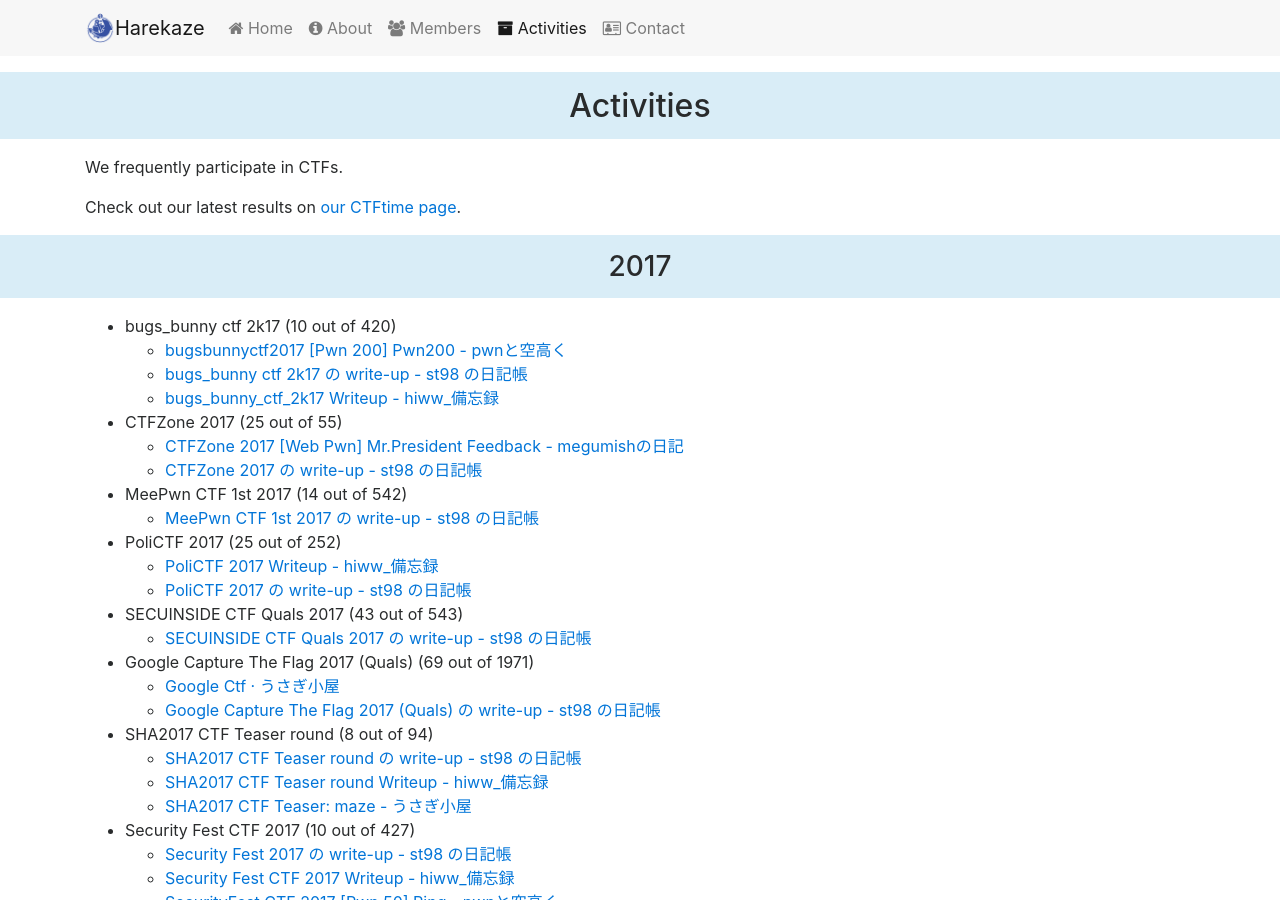
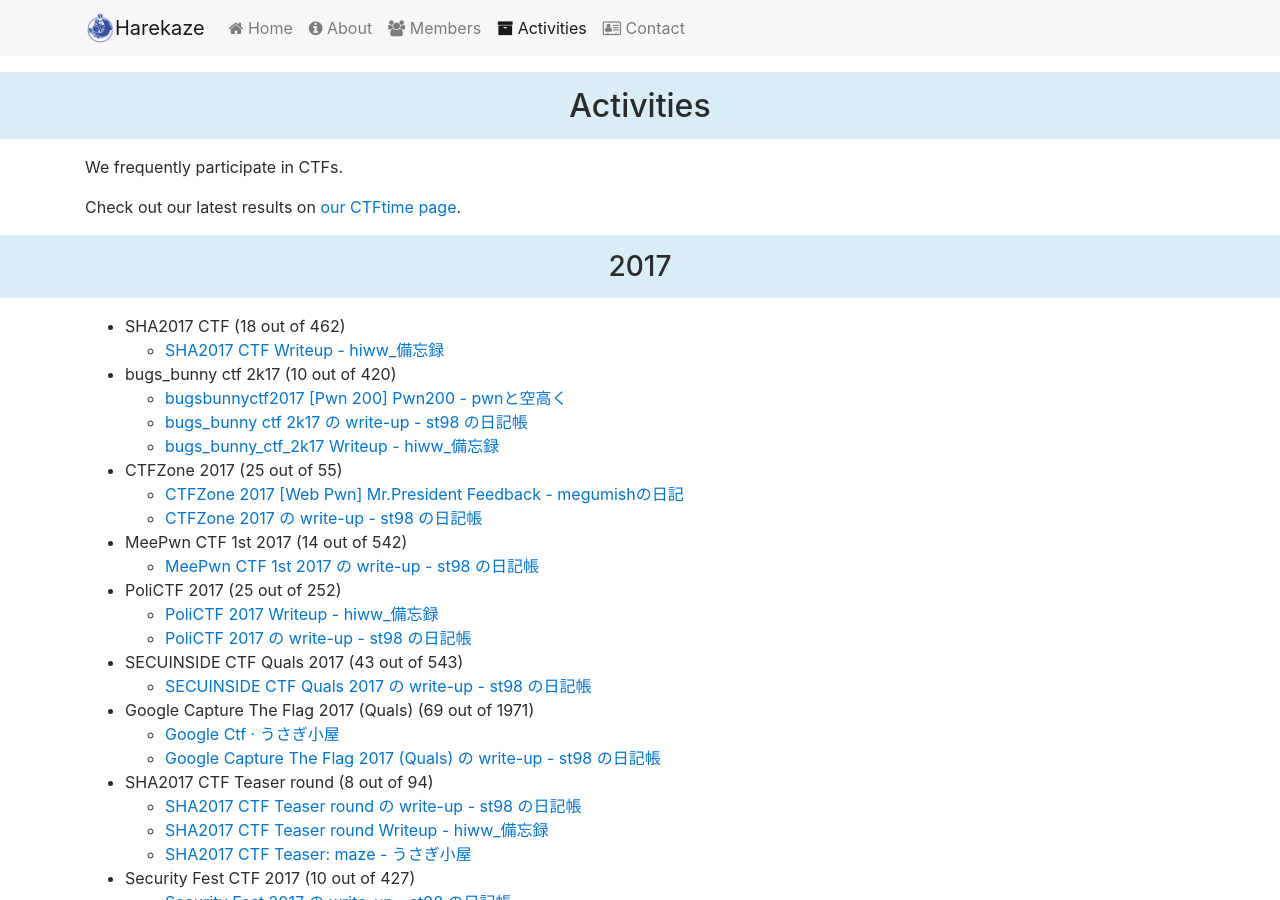
Before and after one commit to TeamHarekaze/TeamHarekaze.github.io, a Jekyll site: the page built from activities.html, in a window 1280 px wide and 900 px high. Built offline with Jekyll 4.4.1, drawn with Linux system fonts in a browser that asks for light colours; nearby versions of some CDN libraries.

Commit message:
SHA2017 CTF Writeup added.

```diff
--- a/_data/activities.yml
+++ b/_data/activities.yml
@@ -1,5 +1,11 @@
 - year: 2017
   ctfs:
+    - name: "SHA2017 CTF"
+      rank: 18
+      participants: 462
+      writeups:
+        - title: "SHA2017 CTF  Writeup - hiww_備忘録"
+          url: "http://hiww.hatenablog.com/entry/2017/08/07/SHA2017_CTF_Writeup"
     - name: "bugs_bunny ctf 2k17"
       rank: 10
       participants: 420
```
